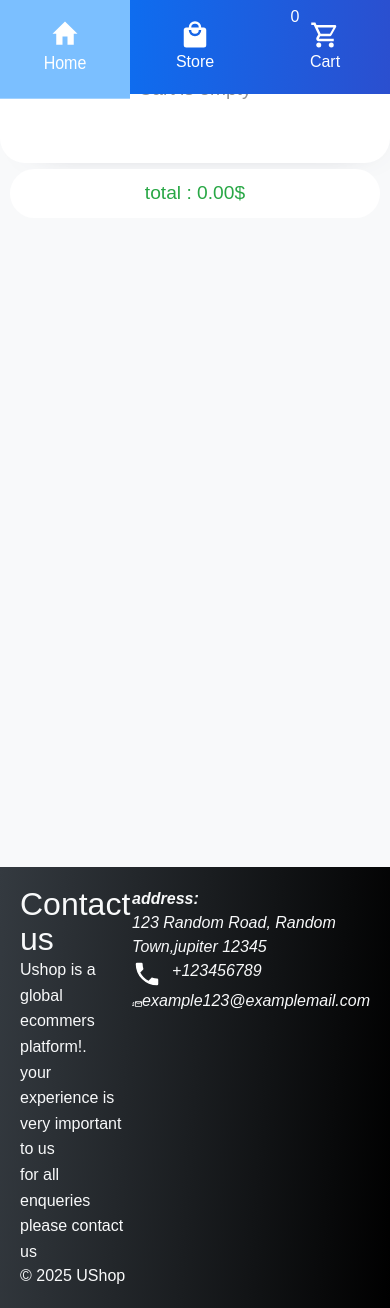
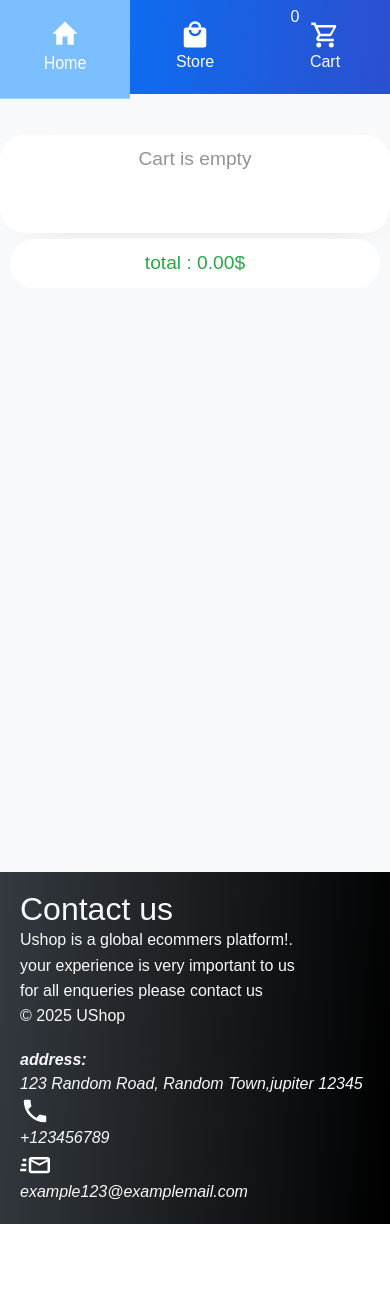
Before and after one commit to VoidOfMaya/shopping-cart-rct, a React (Vite) app: page /Cart in a window 390 px wide. After the commit the page ends 1224 px from the top, so only its background shows below. Built offline with nearby package versions, Linux system fonts and the light colour scheme.

Commit message:
style(nav/footer)fix major screen sizing styles

```diff
--- a/src/App.jsx
+++ b/src/App.jsx
@@ -31,9 +31,9 @@ const App = () =>{
     return(
         <div className='appContainer'>
             <TopNav cart={countItems()}/>
-            <div className='pageContainer'>
+            <main className='pageContainer'>
                 <Outlet context={{cartItems, addItemToCart, updateCart}}/>
-            </div>
+            </main>
             <Footer />
         </div>
     )
--- a/src/component/Cart-page/cart.module.css
+++ b/src/component/Cart-page/cart.module.css
@@ -66,6 +66,9 @@
     transform: scale(1.1);
 }
 @media (max-width: 700px){
+    .cartContainer{
+        margin-top: 70px;
+    }
 
     .listContainer{
         width: 100%;
--- a/src/component/Store-page/store.module.css
+++ b/src/component/Store-page/store.module.css
@@ -24,7 +24,6 @@
     justify-items: center;
 
 
-
 }
 .card{
     transform: scale(1);
@@ -34,3 +33,15 @@
 .card:hover{
     transform: scale(1.2);
 }
+@media (max-width: 610px) {
+    .cardContainer{
+        margin-top: 40px;
+        margin-bottom: 80px;
+        gap: 100px;
+
+
+    }
+    .storePage{
+        padding-bottom: 100px;
+    }
+}
--- a/src/component/footer/footer.module.css
+++ b/src/component/footer/footer.module.css
@@ -1,7 +1,7 @@
 footer{
     background: #343A40;
     background: linear-gradient(94deg,rgba(52, 58, 64, 1) 0%, rgba(0, 0, 0, 1) 100%);
-    transform: translateY(65px);
+
 
 }
 .compContainer{
@@ -14,9 +14,7 @@ footer{
     padding: 20px;
     max-width: 1500px;
 }
-.footerContainer{
 
-}
 .footerContact{
     display: grid;
     grid-template-columns: auto 1fr;
@@ -29,3 +27,16 @@ footer{
     width: 30px;
     margin-right: 10px;
 }
+@media (max-width: 700px){
+    .footerContact{
+
+        grid-template-columns: 1fr;
+        grid-template-rows: auto auto ;
+
+    }
+    .compContainer{
+        grid-template-rows: auto auto;
+        grid-template-columns: 1fr ;
+        gap: 20px;
+    }
+}
--- a/src/component/product-card/card.module.css
+++ b/src/component/product-card/card.module.css
@@ -56,8 +56,17 @@
     transform: scale(1 ,1.1);
 }
 @media (max-width: 700px){
+    .card{
+        width: 100%;
+        transition: none;
+    }
+    .card:hover{
+        transform: scale(1);
+    }
     .photo{
-        width:100vw;
-        height: 100vw;
+        width: 100%;
+    }
+    .submitBtn{
+        padding: 20px 0px 20px 0px;
     }
 }
--- a/src/component/styles/global.css
+++ b/src/component/styles/global.css
@@ -120,5 +120,14 @@ b {
   display: inline-block;
 }
  /*=================================*/
+
+.appContainer{
+  min-height: 100vh;
+  display: flex;
+  flex-direction: column;
+  background-color:#F8F9FA ;
+}
 .pageContainer{
+  flex: 1;
+  overflow-x: hidden;
 }
```
